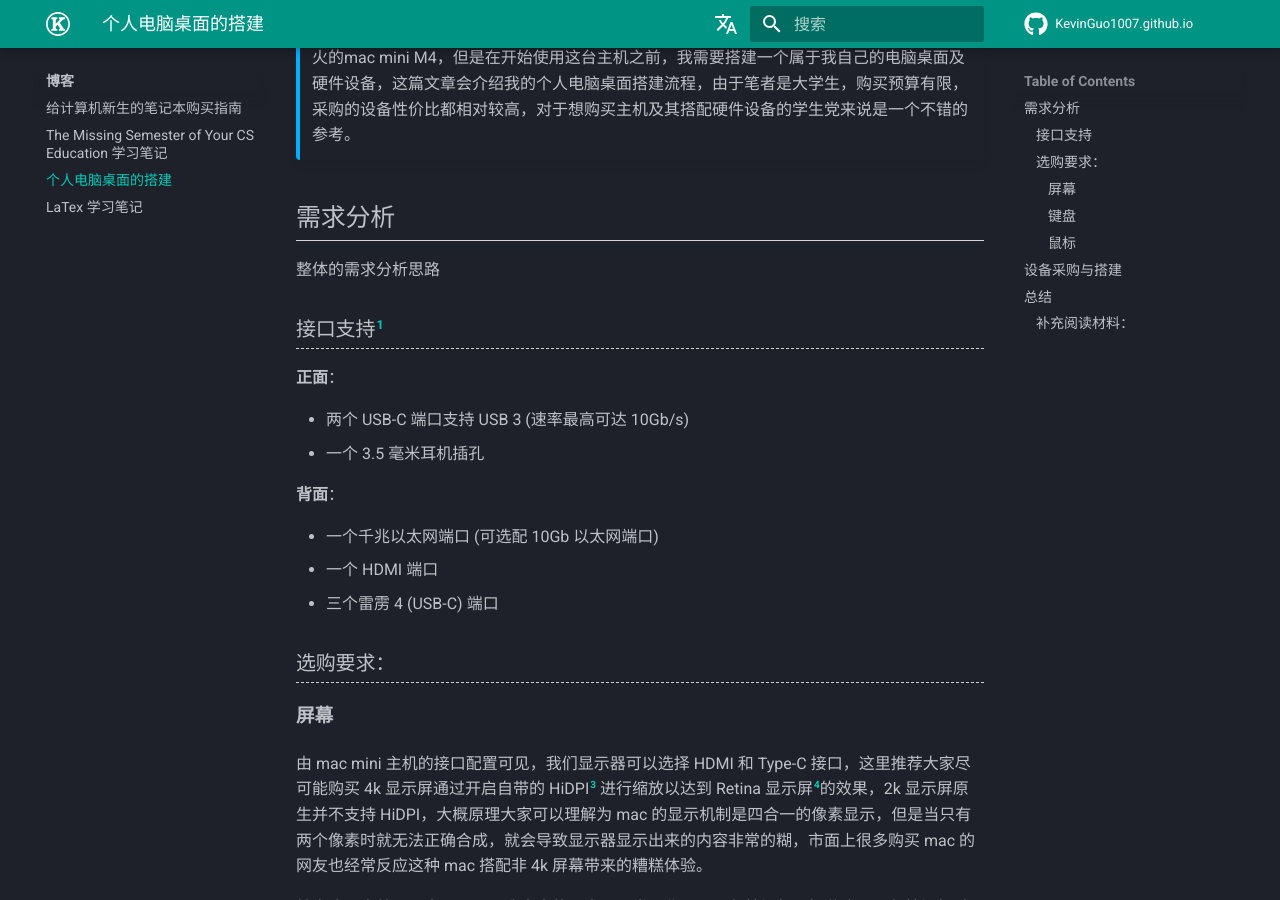
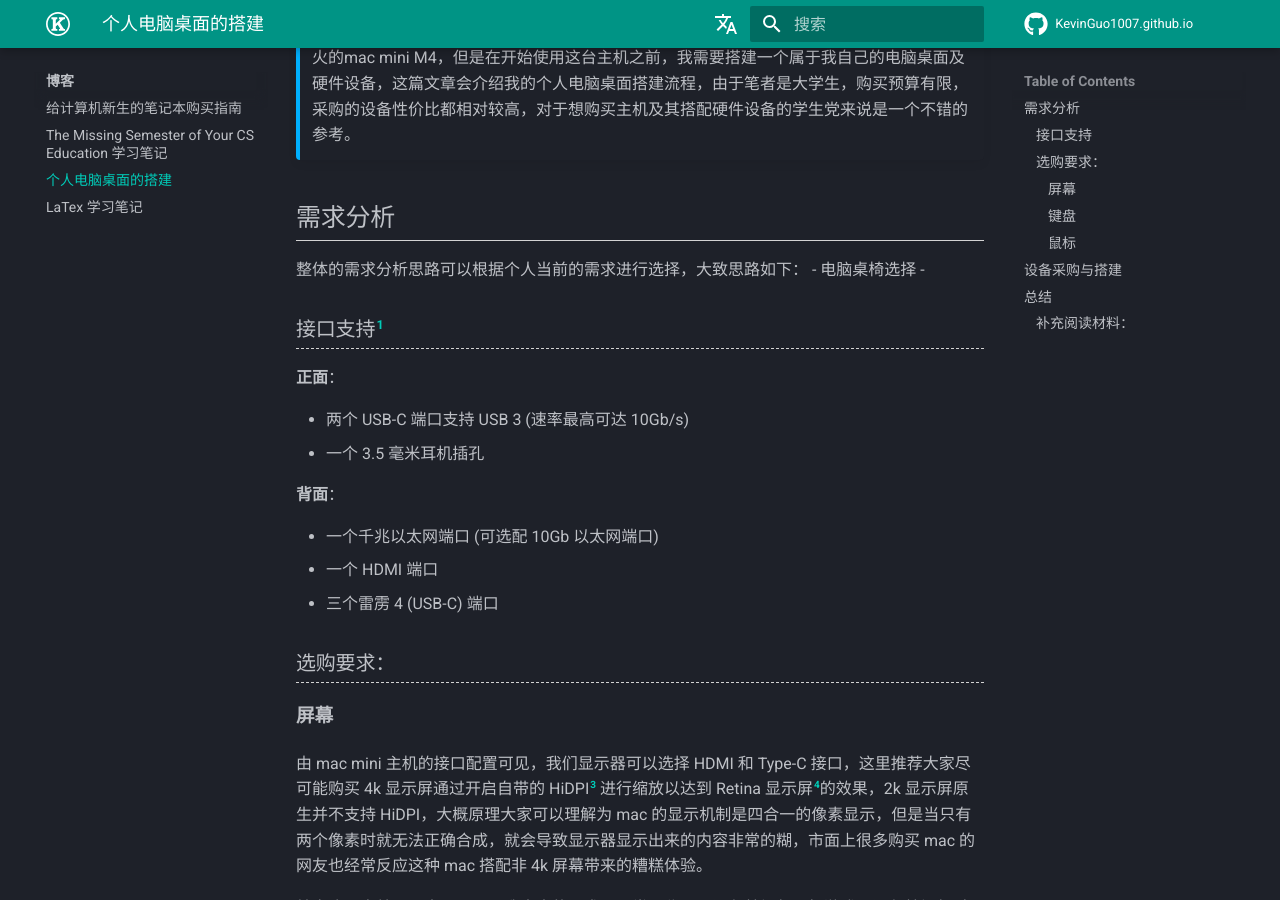
Before and after one commit to KevinGuo1007/KevinGuo1007.github.io, an MkDocs documentation site: the page built from docs/blog/computerdesk.md, in a window 1280 px wide and 900 px high, scrolled down 444 px. Built offline with MkDocs 1.6.1 and Material for MkDocs 9.7.7, drawn with Linux system fonts in a browser that asks for light colours; nearby versions of some CDN libraries; library files that are not in the unit come from our copies; comment, search, counter and statistics services are not loaded.

Commit message:
fixcommentssystem

```diff
--- a/docs/blog/computerdesk.md
+++ b/docs/blog/computerdesk.md
@@ -11,7 +11,9 @@
 
 ## 需求分析
 
-整体的需求分析思路
+整体的需求分析思路可以根据个人当前的需求进行选择，大致思路如下：
+- 电脑桌椅选择
+-
 
 ### 接口支持[^1]
 
--- a/mkdocs.yml
+++ b/mkdocs.yml
@@ -189,6 +189,8 @@
         # - pymdownx.details
 
 extra_javascript:
+  # [Giscus评论功能]
+  - https://giscus.app/client.js
   # [数学公式支持]
   # https://squidfunk.github.io/mkdocs-material/reference/math/#katex
   - mkdocs/javascripts/katex.js
```
